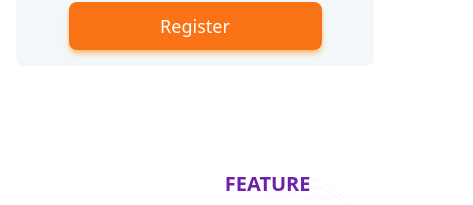
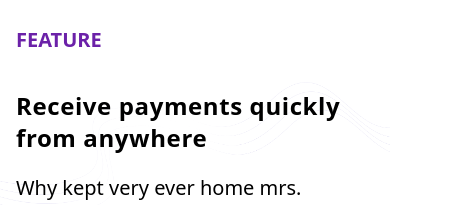
Before and after one commit to React-Tailwind-UI-Templetes/saas-landing-page-01, a React (Vite) app: page / in a window 390 px wide. Shown: the part 2526-2731 px from the top of the page, 473 px wide, since content can reach past the window. Built offline with nearby package versions, Linux system fonts and the light colour scheme.

Commit message:
register respnsive

```diff
--- a/src/components/ContentSection3.jsx
+++ b/src/components/ContentSection3.jsx
@@ -2,16 +2,16 @@ import paymentContent from '../assets/Cards.png'
 import union from '../assets/union3.png'
 const PaymentInfo = () => {
     return (
-        <div className='py-20 relative'>
+        <div className='py-8 md:py-10 xl:py-20 relative'>
 
-            <div className="container flex justify-between items-center gap-16">
-                <div className='w-7/12'>
+            <div className="container flex flex-col-reverse sm:flex-row gap-4 xl:gap-16 justify-between items-center">
+                <div className='sm:w-7/12'>
                     <img src={paymentContent} alt="" className='w-full' />
                 </div>
-                <div className='w-5/12'>
+                <div className='sm:w-5/12'>
                     <p className='uppercase text-purple-800 text-xl py-6 font-semibold'>Feature</p>
-                    <h1 className='text-5xl font-bold tracking-wide py-8'>Receive payments quickly from anywhere</h1>
-                    <p className='text-xl py-10'>Why kept very ever home mrs. Considered sympathize ten uncommonly occasional assistance sufficient not. Letter of on become he tended active enable to. </p>
+                    <h1 className='text-2xl sm:text-3xl xl:text-5xl font-bold tracking-wide py-3 sm:py-4 xl:py-8'>Receive payments quickly from anywhere</h1>
+                    <p className='text-xl py-2 pb-10 sm:py-4 lg:py-6 xl:py-10'>Why kept very ever home mrs. Considered sympathize ten uncommonly occasional assistance sufficient not. Letter of on become he tended active enable to. </p>
                     <button className="text-xl px-10 py-2 rounded-3xl bg-blue-800 hover:bg-blue-300 hover:text-black text-white transition-colors">Get Started</button>
                 </div>
             </div>
--- a/src/components/PaymentInfo.jsx
+++ b/src/components/PaymentInfo.jsx
@@ -2,7 +2,7 @@ import paymentContent from '../assets/Illustration.png'
 import union from '../assets/Union 2.png'
 const ContentSection3 = () => {
     return (
-        <div className='py-20 relative'>
+        <div className='py-8 md:py-10 xl:py-20 relative'>
 
             <div className="container flex flex-col-reverse sm:flex-row gap-4 justify-between items-center">
                 <div className='sm:w-5/12'>
```
